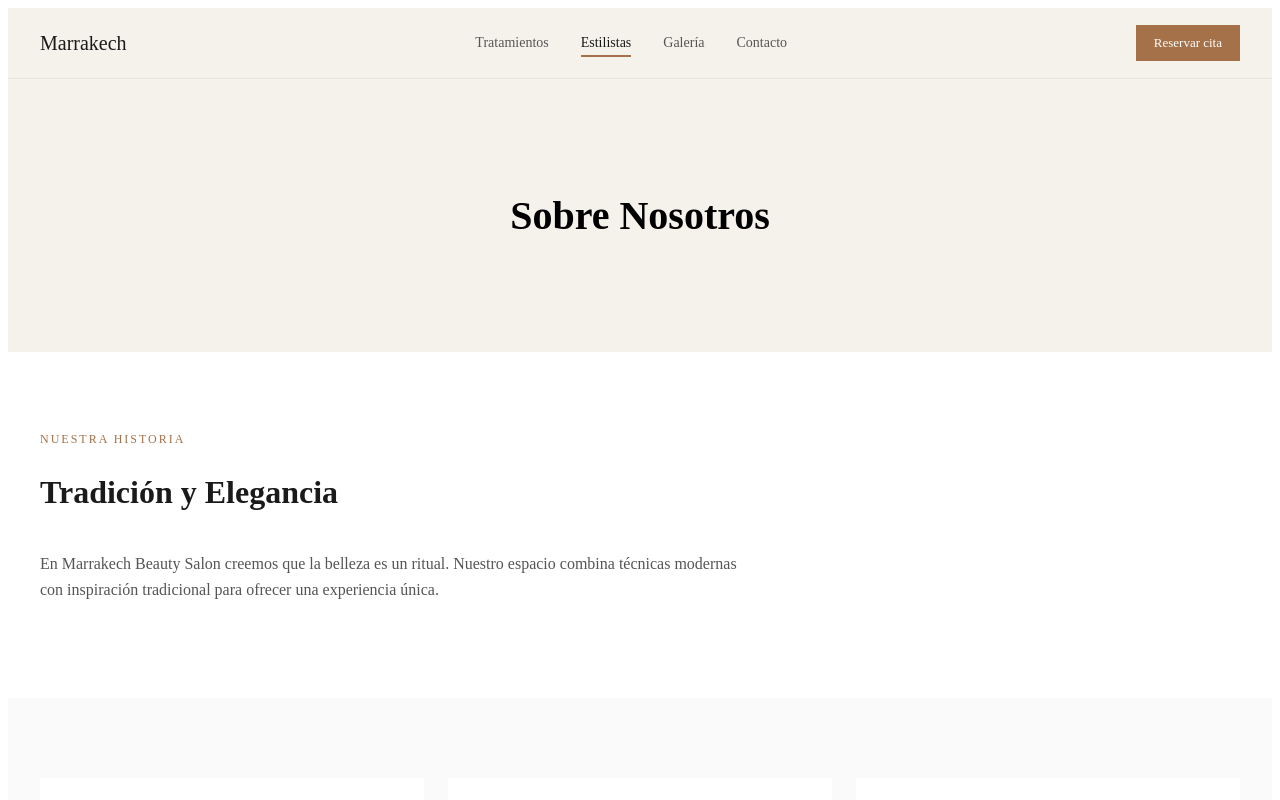
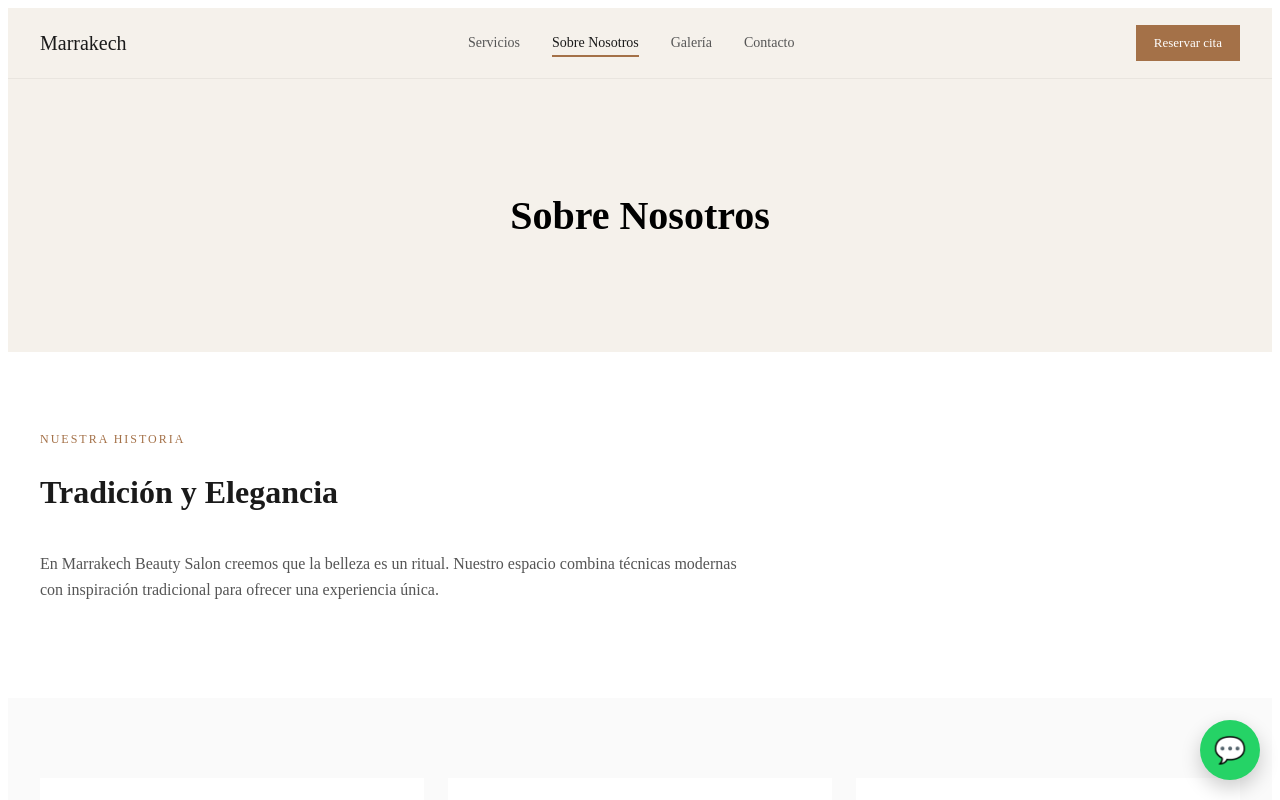
Before and after one commit to GonzaloTT/Salon_Marrakech, a React (Vite) app: page /nosotros in a window 1280 px wide. Shown: the top 800 px of the page. Built offline with nearby package versions, Linux system fonts and the light colour scheme.

Commit message:
Se agrego boton de whatsaap

```diff
--- a/src/App.jsx
+++ b/src/App.jsx
@@ -1,6 +1,7 @@
 import Header from "./components/layout/Header/Header";
 import Footer from "./components/layout/Footer/Footer";
 import AppRouter from "./routes/AppRouter";
+import WhatsAppButton from "./components/ui/WhatsAppButton/WhatsAppButton";
 
 function App() {
   return (
@@ -8,6 +9,7 @@ function App() {
       <Header />
       <AppRouter />
       <Footer />
+      <WhatsAppButton />
     </>
   );
 }
--- a/src/components/layout/Navbar/Navbar.jsx
+++ b/src/components/layout/Navbar/Navbar.jsx
@@ -6,11 +6,11 @@ export default function Navbar() {
     <nav className="navbar">
 
       <NavLink to="/servicios" className="navbar__link">
-        Tratamientos
+        Servicios
       </NavLink>
 
       <NavLink to="/nosotros" className="navbar__link">
-        Estilistas
+        Sobre Nosotros
       </NavLink>
 
       <NavLink to="/galeria" className="navbar__link">
--- /dev/null
+++ b/src/components/ui/WhatsAppButton/WhatsAppButton.css
@@ -0,0 +1,57 @@
+.whatsapp-button {
+  position: fixed;
+  bottom: 20px;
+  right: 20px;
+
+  width: 60px;
+  height: 60px;
+  border-radius: 50%;
+
+  background-color: #25D366;
+  color: white;
+
+  display: flex;
+  align-items: center;
+  justify-content: center;
+
+  font-size: 26px;
+  text-decoration: none;
+
+  box-shadow: 0 8px 20px rgba(0, 0, 0, 0.2);
+
+  transition: all 0.3s ease;
+  z-index: 1000;
+}
+
+/* Hover */
+.whatsapp-button:hover {
+  transform: scale(1.1);
+}
+
+/* Animación suave tipo "pulse" */
+.whatsapp-button::after {
+  content: "";
+  position: absolute;
+  width: 60px;
+  height: 60px;
+  border-radius: 50%;
+  background-color: #25D366;
+  opacity: 0.5;
+  z-index: -1;
+  animation: pulse 2s infinite;
+}
+
+@keyframes pulse {
+  0% {
+    transform: scale(1);
+    opacity: 0.5;
+  }
+  70% {
+    transform: scale(1.6);
+    opacity: 0;
+  }
+  100% {
+    transform: scale(1.6);
+    opacity: 0;
+  }
+}
--- /dev/null
+++ b/src/components/ui/WhatsAppButton/WhatsAppButton.jsx
@@ -0,0 +1,22 @@
+import "./WhatsAppButton.css";
+
+export default function WhatsAppButton() {
+  const phone = "524421568407";
+
+  const message = encodeURIComponent(
+    "Hola, me gustaría agendar una cita en Marrakech Beauty Salon. ¿Podrían darme información de disponibilidad?"
+  );
+
+  const whatsappUrl = `https://wa.me/${phone}?text=${message}`;
+
+  return (
+    <a
+      href={whatsappUrl}
+      className="whatsapp-button"
+      target="_blank"
+      rel="noopener noreferrer"
+    >
+      💬
+    </a>
+  );
+}
--- a/src/pages/About/About.jsx
+++ b/src/pages/About/About.jsx
@@ -4,6 +4,14 @@ import SectionTitle from "../../components/ui/SectionTitle/SectionTitle";
 import Button from "../../components/ui/Button/Button";
 
 export default function About() {
+  const phone = "524421568407";
+
+  const message = encodeURIComponent(
+  "Hola, me gustaría agendar una cita en Marrakech Beauty Salon. ¿Podrían darme información de disponibilidad?"
+  );
+
+  const whatsappUrl = `https://wa.me/${phone}?text=${message}`;
+
   return (
     <main className="about">
 
@@ -58,7 +66,7 @@ export default function About() {
       <section className="about__cta">
         <Container>
           <h2>Descubre tu mejor versión</h2>
-          <Button size="large">Reservar cita</Button>
+          <Button size="large" href={whatsappUrl}>Reservar cita</Button>
         </Container>
       </section>
 
```
